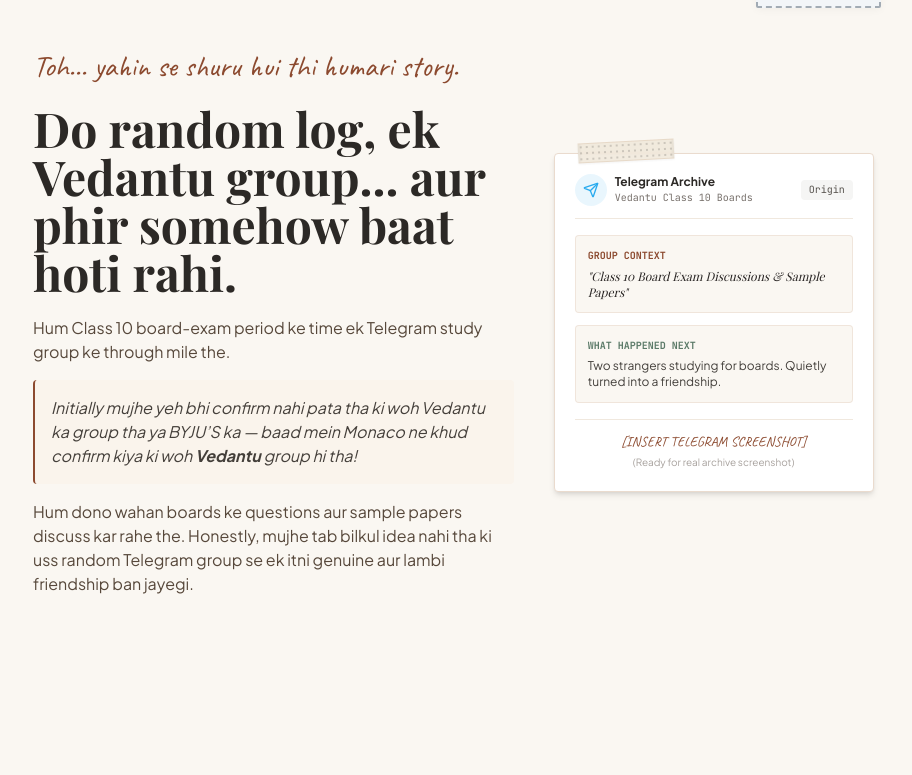
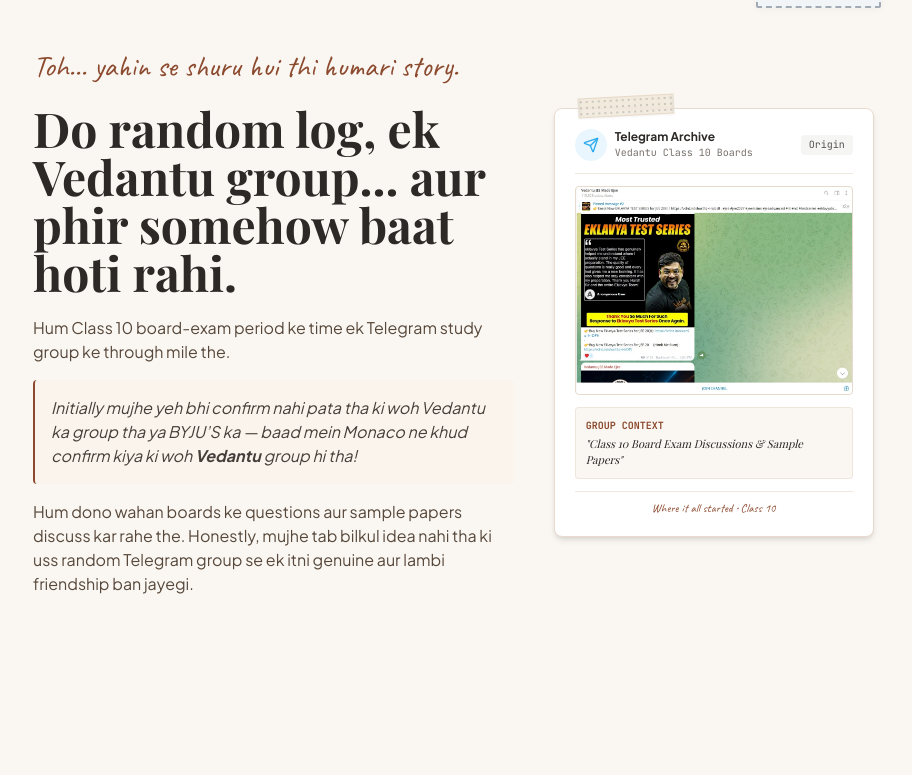
Before and after one commit to HariSingh6265/ecocoo, a Next.js app: page / in a window 1280 px wide. Shown: the part 1025-1800 px from the top of the page, without its empty margins (183-1095 px from the left). Built offline with nearby package versions, Linux system fonts and the light colour scheme; a web font is replaced by a local one.

Commit message:
feat: show real telegram group image in Chapter 01 and Media Vault

```diff
--- a/src/components/scrapbook/TelegramOriginSection.tsx
+++ b/src/components/scrapbook/TelegramOriginSection.tsx
@@ -1,12 +1,16 @@
 "use client";
 
-import React from "react";
-import { Send, BookMarked, Sparkles } from "lucide-react";
+import React, { useState } from "react";
+import { Send, ZoomIn, X, Sparkles } from "lucide-react";
 import { WashiTape } from "./WashiTape";
 import { PostageStamp } from "./PostageStamp";
 
 export const TelegramOriginSection: React.FC = () => {
+  const [isZoomed, setIsZoomed] = useState(false);
+  const telegramImageSrc = "/photos/Telegram Group.jpeg";
+
   return (
+    <>
       <section
         id="origins"
         className="py-24 sm:py-32 px-4 sm:px-6 relative max-w-4xl mx-auto"
@@ -43,15 +47,15 @@
             </div>
           </div>
 
-        {/* Abstract Archival Memory Fragment */}
+          {/* Archival Memory Fragment */}
           <div className="md:col-span-5 flex flex-col items-center">
             <div className="relative w-full max-w-xs">
               <div className="absolute -top-3 left-6 z-10">
                 <WashiTape width="w-24" tilt={-3} variant="parchment" />
               </div>
 
-            <div className="bg-white rounded p-5 border border-[#EADBCE] shadow-md relative">
-              <div className="flex items-center justify-between pb-3 border-b border-[#F0E8DE] mb-4">
+              <div className="bg-white rounded-lg p-4 sm:p-5 border border-[#EADBCE] shadow-md relative">
+                <div className="flex items-center justify-between pb-3 border-b border-[#F0E8DE] mb-3">
                   <div className="flex items-center gap-2">
                     <div className="w-8 h-8 rounded-full bg-[#2AABEE]/10 flex items-center justify-center text-[#2AABEE]">
                       <Send className="w-4 h-4" />
@@ -66,32 +70,37 @@
                   </span>
                 </div>
 
-              <div className="space-y-3 font-sans text-xs text-[#57483B]">
-                <div className="p-3 rounded bg-[#FAF7F2] border border-[#EADBCE]/60">
-                  <div className="text-[10px] font-mono text-[#8C4A2F] uppercase font-bold mb-1">
+                {/* Real Image or Screenshot */}
+                <div
+                  onClick={() => setIsZoomed(true)}
+                  className="w-full aspect-[4/3] bg-[#FAF7F2] rounded border border-[#E5DACD] relative overflow-hidden group cursor-pointer flex items-center justify-center mb-3"
+                >
+                  <img
+                    src={telegramImageSrc}
+                    alt="Telegram Study Group Archive"
+                    className="w-full h-full object-cover rounded"
+                  />
+                  <div className="absolute inset-0 bg-black/10 opacity-0 group-hover:opacity-100 transition-opacity flex items-center justify-center">
+                    <span className="bg-white/90 backdrop-blur-sm text-xs font-medium px-2.5 py-1 rounded-full text-stone-800 flex items-center gap-1 shadow-sm">
+                      <ZoomIn className="w-3.5 h-3.5" /> View Photo
+                    </span>
+                  </div>
+                </div>
+
+                <div className="space-y-2 font-sans text-xs text-[#57483B]">
+                  <div className="p-2.5 rounded bg-[#FAF7F2] border border-[#EADBCE]/60">
+                    <div className="text-[10px] font-mono text-[#8C4A2F] uppercase font-bold mb-0.5">
                       Group Context
                     </div>
-                  <p className="font-serif italic text-stone-800">
+                    <p className="font-serif italic text-stone-800 text-[11px]">
                       "Class 10 Board Exam Discussions & Sample Papers"
-                  </p>
-                </div>
-
-                <div className="p-3 rounded bg-[#FAF7F2] border border-[#EADBCE]/60">
-                  <div className="text-[10px] font-mono text-[#5B7A68] uppercase font-bold mb-1">
-                    What Happened Next
-                  </div>
-                  <p className="text-stone-700">
-                    Two strangers studying for boards. Quietly turned into a friendship.
                     </p>
                   </div>
                 </div>
 
-              <div className="mt-4 pt-3 border-t border-[#F0E8DE] text-center">
-                <p className="font-handwriting text-sm text-[#8C4A2F]">
-                  [INSERT TELEGRAM SCREENSHOT]
-                </p>
-                <p className="text-[10px] text-stone-400 font-sans mt-0.5">
-                  (Ready for real archive screenshot)
+                <div className="mt-3 pt-2 border-t border-[#F0E8DE] text-center">
+                  <p className="font-handwriting text-xs text-[#8C4A2F]">
+                    Where it all started • Class 10
                   </p>
                 </div>
               </div>
@@ -99,5 +108,46 @@
           </div>
         </div>
       </section>
+
+      {/* Zoom Modal */}
+      {isZoomed && (
+        <div
+          className="fixed inset-0 z-50 bg-black/70 backdrop-blur-sm flex items-center justify-center p-4 animate-fade-in"
+          onClick={() => setIsZoomed(false)}
+        >
+          <div
+            className="bg-[#FAF7F2] border border-[#EADBCE] rounded-xl max-w-lg w-full p-6 shadow-2xl relative"
+            onClick={(e) => e.stopPropagation()}
+          >
+            <button
+              onClick={() => setIsZoomed(false)}
+              className="absolute top-4 right-4 p-1.5 rounded-full bg-stone-200/80 hover:bg-stone-300 text-stone-700 transition-colors"
+            >
+              <X className="w-4 h-4" />
+            </button>
+
+            <div className="flex items-center gap-2 text-xs font-mono text-[#8C4A2F] uppercase tracking-wider mb-2">
+              <Sparkles className="w-3.5 h-3.5" /> Class 10 Archive Photo
+            </div>
+
+            <h3 className="font-serif text-xl font-bold text-[#2C2926] mb-3">
+              Telegram Study Group Era
+            </h3>
+
+            <div className="rounded border border-[#EADBCE] overflow-hidden bg-black flex items-center justify-center my-3">
+              <img
+                src={telegramImageSrc}
+                alt="Telegram Group Screenshot"
+                className="w-full max-h-[420px] object-contain bg-[#FAF7F2]"
+              />
+            </div>
+
+            <p className="font-serif italic text-xs text-stone-600 text-center mt-2">
+              "Do random log. Ek study group. Aur phir... somehow baat shuru ho gayi."
+            </p>
+          </div>
+        </div>
+      )}
+    </>
   );
 };
--- a/src/data/storyData.ts
+++ b/src/data/storyData.ts
@@ -146,7 +146,7 @@
     subtitle: "Class 10 Board Prep Archive",
     placeholderLabel: "[INSERT TELEGRAM SCREENSHOT]",
     note: "Where it all started: Vedantu board-prep group, do random students.",
-    src: "/photos/WhatsApp Image 2026-09-13 at 2.59.37 AM.jpeg",
+    src: "/photos/Telegram Group.jpeg",
     rotation: 1,
     aspectRatio: "landscape",
   },
```
Also changed, not shown: public/photos/Telegram Group.jpeg (added), 1 other file (tests, documents, lock files or other folders). Lines whose indentation alone changed are shown as unchanged.
